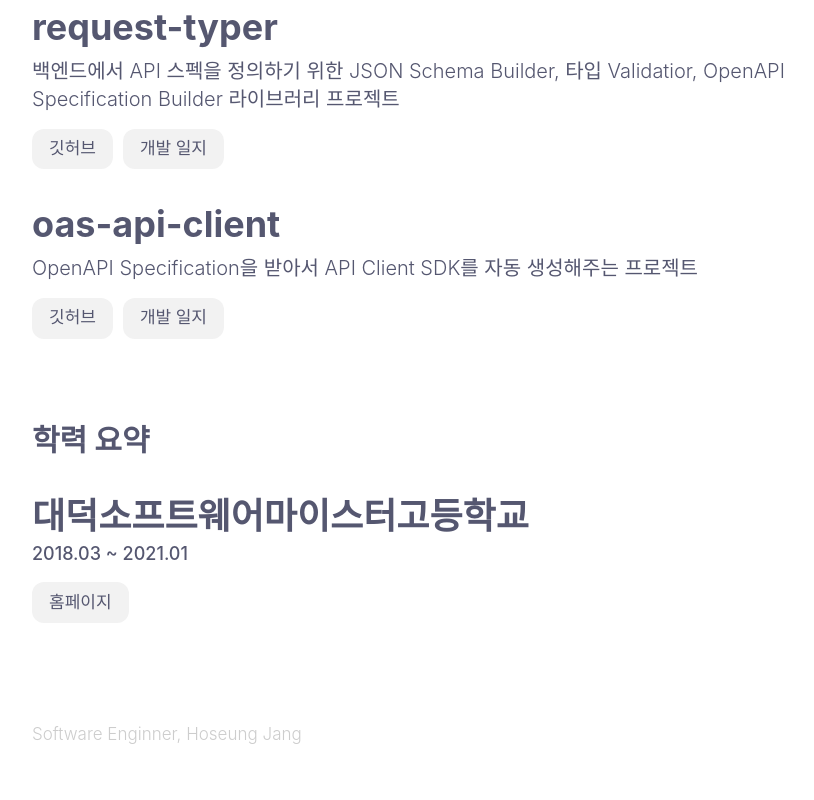
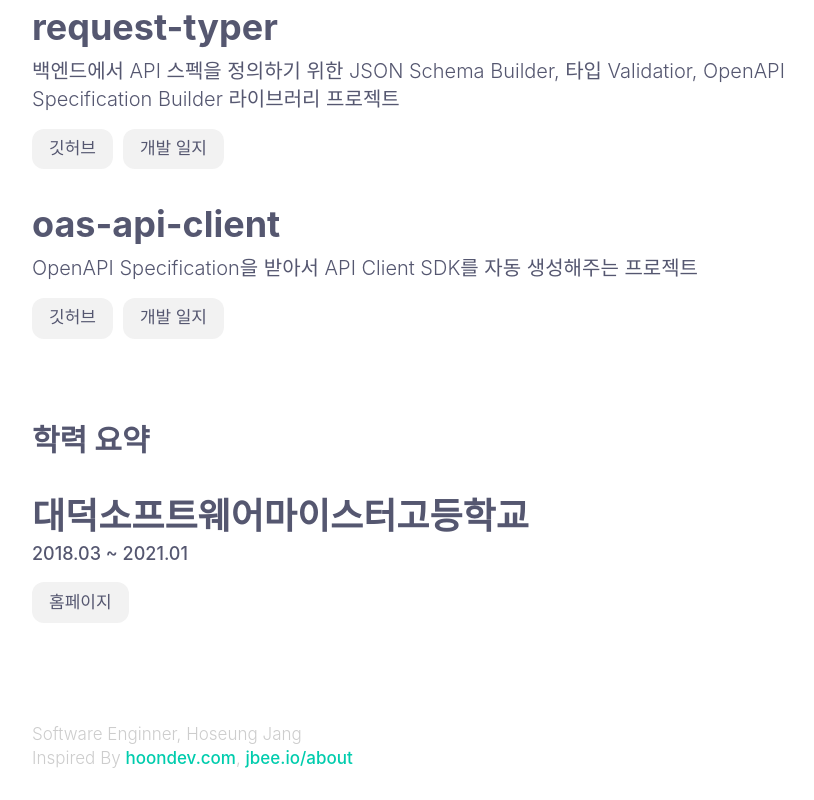
Before and after one commit to hoseungme/about.hoseung.me, a React app: page / in a window 1280 px wide. Shown: the part 2152-2952 px from the top of the page, without its empty margins (178-992 px from the left). Before the commit the page ends 2929 px from the top, so only its background shows below. Built offline with nearby package versions, Linux system fonts and the light colour scheme; a web font is replaced by a local one.

Commit message:
specify sources

```diff
--- a/src/components/layout/Footer/index.tsx
+++ b/src/components/layout/Footer/index.tsx
@@ -3,7 +3,21 @@ import styled from "styled-components";
 export function Footer() {
   return (
     <Container>
-      <div className="label font-regular">Software Enginner, Hoseung Jang</div>
+      <div className="font-regular">Software Enginner, Hoseung Jang</div>
+      <div className="font-regular">
+        Inspired By{" "}
+        <span>
+          <a className="font-medium" href="https://hoondev.com">
+            hoondev.com
+          </a>
+        </span>
+        ,{" "}
+        <span>
+          <a className="font-medium" href="https://jbee.io/about">
+            jbee.io/about
+          </a>
+        </span>
+      </div>
     </Container>
   );
 }
@@ -13,4 +27,13 @@ const Container = styled.footer`
   margin-top: auto;
   color: var(--grey3);
   font-size: 0.85rem;
+
+  a {
+    color: var(--green1);
+    transition: color 0.1s;
+
+    &:hover {
+      color: var(--green2);
+    }
+  }
 `;
```
Also changed, not shown: 1 other file (tests, documents, lock files or other folders).
